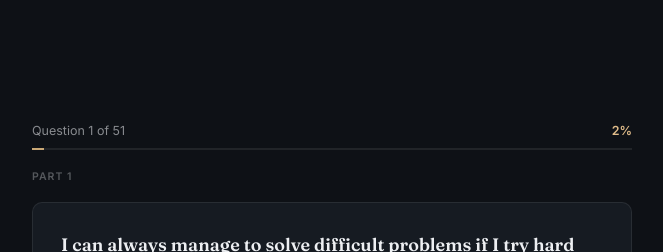
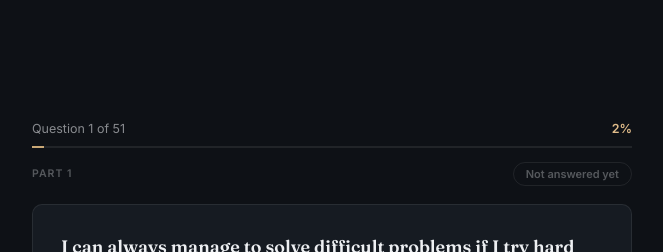
Before and after one commit to DharanidharanRavikumar/ELMQuiz, a React (Vite) app in the folder frontend/: page /quiz in a window 1280 px wide. Shown: the top 252 px of the page, without its empty margins (308-971 px from the left). Built offline with nearby package versions, Linux system fonts and the light colour scheme.

Commit message:
Fix answered/unanswered state tracking and highlight restoration on navigation

```diff
--- a/frontend/src/contexts/QuizContext.jsx
+++ b/frontend/src/contexts/QuizContext.jsx
@@ -5,16 +5,13 @@ export const QuizContext = createContext();
 
 export const QuizProvider = ({ children }) => {
   const [currentQuestion, setCurrentQuestion] = useState(0);
-  const [responses, setResponses] = useState({});
+  const [responses, setResponses] = useState({}); // { questionId: score }
 
- const handleAnswer = (points, part) => {
-  setResponses((prev) => {
-    const updatedPart = prev[part] ? [...prev[part], points] : [points];
-    return {
+  const handleAnswer = (questionId, score) => {
+    setResponses((prev) => ({
       ...prev,
-      [part]: updatedPart,
-    };
-  });
+      [questionId]: score,
+    }));
   };
 
   const moveToNextQuestion = () => {
--- a/frontend/src/pages/QuizPage.jsx
+++ b/frontend/src/pages/QuizPage.jsx
@@ -15,15 +15,22 @@ const QuizPage = () => {
   const [isSubmitting, setIsSubmitting] = useState(false);
 
   const storedName = JSON.parse(localStorage.getItem("personalDetails") || "{}").name || "there";
+  const questionData = questions[currentQuestion];
 
+  // Restore the previously chosen option (if this question was already answered)
   useEffect(() => {
+    const savedScore = responses[questionData.id];
+    if (savedScore !== undefined) {
+      const matchIndex = questionData.options.findIndex((opt) => opt.score === savedScore);
+      setSelectedOption(matchIndex !== -1 ? matchIndex : null);
+    } else {
       setSelectedOption(null);
+    }
   }, [currentQuestion]);
 
- const handleOptionClick = (score, part, index) => {
-  if (selectedOption !== null) return; // ignore extra taps while transitioning
+  const handleOptionClick = (score, index) => {
     setSelectedOption(index);
-  handleAnswer(score, part);
+    handleAnswer(questionData.id, score);
     setTimeout(() => {
       moveToNextQuestion();
     }, 350);
@@ -33,14 +40,20 @@ const QuizPage = () => {
     setIsSubmitting(true);
     try {
       const personalDetails = JSON.parse(localStorage.getItem("personalDetails"));
-      const formattedResponses = {
-        part1: responses.part1 || [], part2: responses.part2 || [],
-        part3: responses.part3 || [], part4: responses.part4 || [],
-        part5: responses.part5 || [], part6: responses.part6 || [],
-      };
+
+      // Rebuild per-part score arrays from the id-keyed responses, in original question order
+      const formattedResponses = { part1: [], part2: [], part3: [], part4: [], part5: [], part6: [] };
+      questions.forEach((q) => {
+        const partKey = q.part;
+        if (formattedResponses[partKey] && responses[q.id] !== undefined) {
+          formattedResponses[partKey].push(responses[q.id]);
+        }
+      });
+
       if (formattedResponses.part6.length > 24) {
         formattedResponses.part6 = formattedResponses.part6.slice(0, 24);
       }
+
       const payload = {
         name: personalDetails.name,
         rollNumber: personalDetails.rollNumber,
@@ -65,9 +78,9 @@ const QuizPage = () => {
     }
   };
 
-  const questionData = questions[currentQuestion];
   const progress = ((currentQuestion + 1) / questions.length) * 100;
   const partNumber = questionData.part.replace(/[^0-9]/g, "");
+  const isCurrentAnswered = responses[questionData.id] !== undefined;
 
   if (submissionStatus === "success") {
     const personalDetails = JSON.parse(localStorage.getItem("personalDetails") || "{}");
@@ -91,16 +104,10 @@ const QuizPage = () => {
           </div>
 
           <div className="quiz-success-actions">
-            <button
-              className="quiz-success-btn"
-              onClick={() => navigate("/my-report")}
-            >
+            <button className="quiz-success-btn" onClick={() => navigate("/my-report")}>
               View My Report →
             </button>
-            <button
-              className="quiz-success-btn-secondary"
-              onClick={() => navigate("/login")}
-            >
+            <button className="quiz-success-btn-secondary" onClick={() => navigate("/login")}>
               Return to Login
             </button>
           </div>
@@ -120,8 +127,21 @@ const QuizPage = () => {
           <div className="quiz-progress-track">
             <div className="quiz-progress-fill" style={{ width: `${progress}%` }} />
           </div>
+          <div className="quiz-header-row">
             <div className="quiz-part-tag">Part {partNumber}</div>
+            <div className={`quiz-status-tag ${isCurrentAnswered ? "answered" : "unanswered"}`}>
+              {isCurrentAnswered ? "✓ Answered" : "Not answered yet"}
             </div>
+          </div>
+        </div>
+
+        {isSubmitting && (
+          <div className="quiz-waiting-msg">
+            <span className="quiz-spinner" />
+            Hang tight, {storedName} — this demo runs on a free hosting tier, so the
+            server can take up to 40 seconds to wake up. Your report is being generated now.
+          </div>
+        )}
 
         <div className="quiz-question-card">
           <h2 className="quiz-question-text">{questionData.question}</h2>
@@ -131,7 +151,7 @@ const QuizPage = () => {
               <button
                 key={index}
                 className={`quiz-option ${selectedOption === index ? "selected" : ""}`}
-                onClick={() => handleOptionClick(option.score, questionData.part, index)}
+                onClick={() => handleOptionClick(option.score, index)}
               >
                 <span className="quiz-option-letter">
                   {String.fromCharCode(65 + index)}
@@ -143,14 +163,6 @@ const QuizPage = () => {
           </div>
         </div>
 
-        {isSubmitting && (
-          <div className="quiz-waiting-msg">
-            <span className="quiz-spinner" />
-            Hang tight, {storedName} — this demo runs on a free hosting tier, so the
-            server can take up to 40 seconds to wake up. Your report is being generated now.
-          </div>
-        )}
-
         <div className="quiz-nav">
           <button
             className={`quiz-nav-btn ${currentQuestion === 0 ? "disabled" : ""}`}
@@ -161,10 +173,7 @@ const QuizPage = () => {
           </button>
 
           {currentQuestion < questions.length - 1 ? (
-            <button
-              className="quiz-nav-btn quiz-nav-next"
-              onClick={moveToNextQuestion}
-            >
+            <button className="quiz-nav-btn quiz-nav-next" onClick={moveToNextQuestion}>
               Next →
             </button>
           ) : (
--- a/frontend/src/styles/QuizPage.css
+++ b/frontend/src/styles/QuizPage.css
@@ -80,7 +80,30 @@
 @media (hover: hover) and (pointer: fine) {
   .quiz-option:hover { border-color: var(--border-strong); color: var(--text); }
 }
+.quiz-header-row {
+  display: flex;
+  align-items: center;
+  justify-content: space-between;
+  margin-top: 8px;
+}
 
+.quiz-status-tag {
+  font-size: 11px;
+  font-weight: 600;
+  padding: 4px 12px;
+  border-radius: 99px;
+}
+
+.quiz-status-tag.answered {
+  color: var(--accent-strong);
+  border: 1px solid var(--accent);
+  background: var(--accent-soft);
+}
+
+.quiz-status-tag.unanswered {
+  color: var(--text-faint);
+  border: 1px solid var(--border);
+}
 .quiz-option.selected {
   border-color: var(--accent);
   background: var(--accent-soft);
```
Lines whose indentation alone changed are shown as unchanged.
